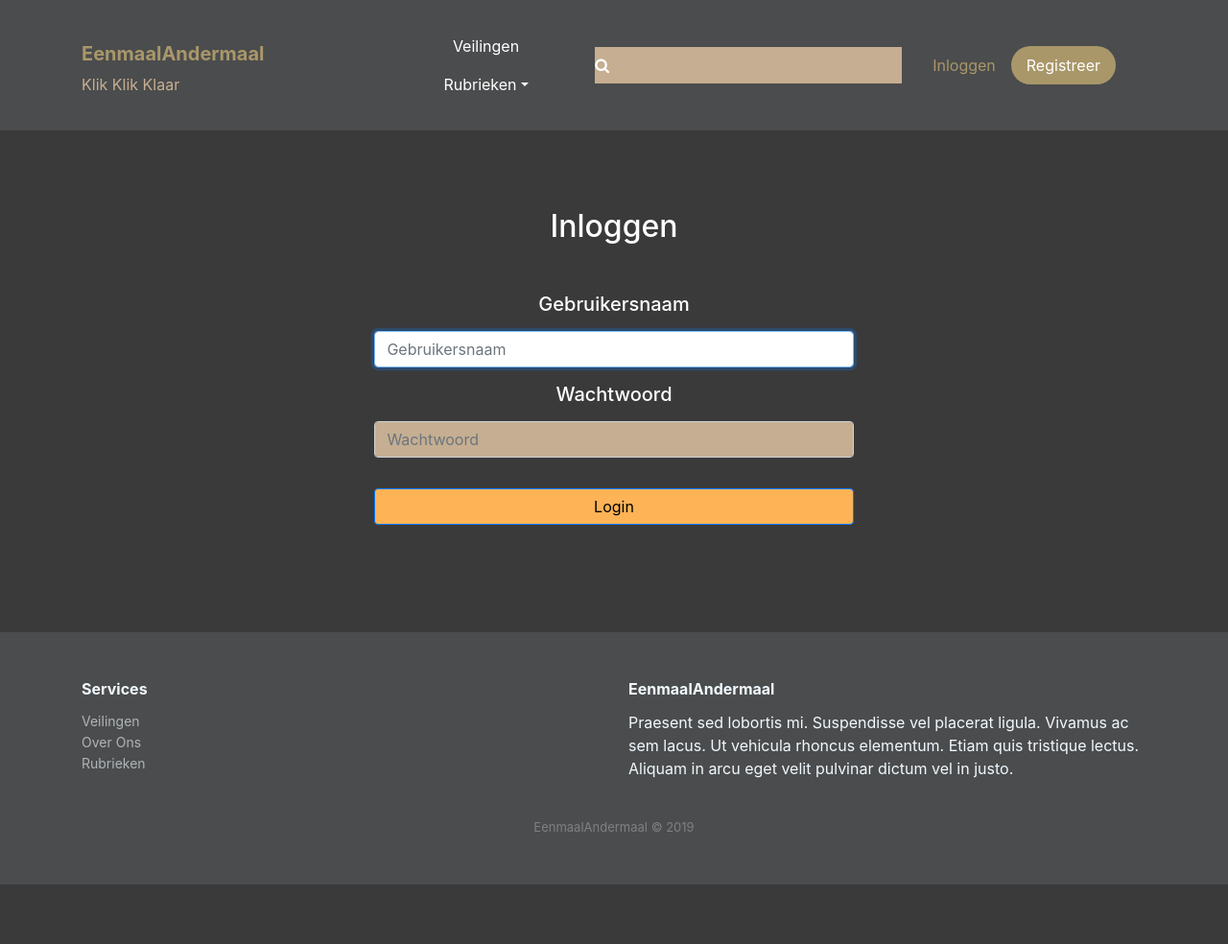
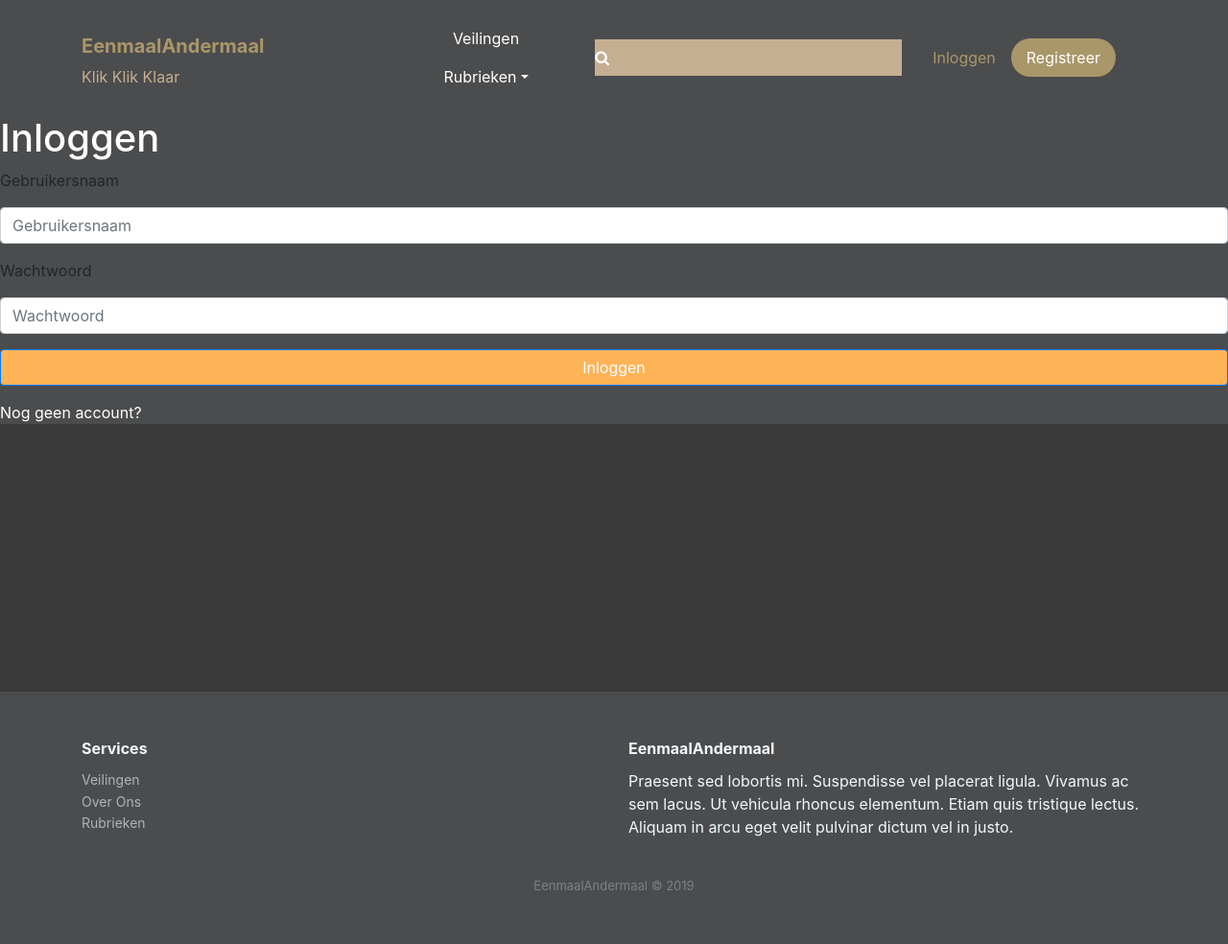
Before and after one commit to AaronThu/IProject, a PHP site: page /login_pagina.php in a window 1280 px wide. Shown: the whole page at 96% size. Before the commit the page ends 922 px from the top, so only its background shows below. Run offline with PHP 8.4, Linux system fonts and the light colour scheme; data that the repository does not hold is empty; a stand-in replaces the project's code that opens the database connection.

Commit message:
Add files via upload

```diff
--- a/Website/login_pagina.php
+++ b/Website/login_pagina.php
@@ -1,34 +1,33 @@
 <?php
-session_Start();
 include_once("database.php");
 include_once("header.php");
+include_once("functies.php");
 ?>
 
+<head>
+    <meta charset="utf-8">
+    <meta name="viewport" content="width=device-width, initial-scale=1.0, shrink-to-fit=no">
+    <title>Untitled</title>
+    <link rel="stylesheet" href="assets/bootstrap/css/bootstrap.min.css">
+    <link rel="stylesheet" href="assets/css/Login-Form-Dark.css">
+    <link rel="stylesheet" href="assets/css/styles.css">
+</head>
 
-<body class="background">
-<main style="min-height: 60vh;margin-right: 10vw;margin-left: 10vw;">
-    <div class="container text-center" style="padding: 4em;">
-        <h2 style="margin: 1ex;color: rgb(255,255,255);">Inloggen</h2>
-        <form style="width: 100%;padding: 2em;" method="post" action="inlog_systeem.php">
-            <h5 class="text-center text-sm-center text-md-center text-lg-center text-xl-center">Gebruikersnaam</h5>
-            <h5 class="text-center text-sm-center text-md-center text-lg-center text-xl-center foutmeldingTekst"></h5>
-            <div class="d-flex d-sm-flex d-md-flex d-lg-flex d-xl-flex justify-content-center align-items-center flex-wrap flex-sm-wrap flex-md-nowrap flex-lg-nowrap justify-content-xl-center align-items-xl-center flex-xl-nowrap"
-                 style="margin: 1em 0em;"> <input
-                        class="form-control inputforms" type="text"
-                        placeholder="Gebruikersnaam" name="Gebruikersnaam" autofocus=""></div>
-            <h5 class="text-center text-sm-center text-md-center text-lg-center text-xl-center">Wachtwoord</h5>
-            <div class="d-flex d-sm-flex d-md-flex d-lg-flex d-xl-flex justify-content-center align-items-center flex-wrap flex-sm-wrap flex-md-nowrap flex-lg-nowrap justify-content-xl-center align-items-xl-center flex-xl-nowrap"
-                 style="margin: 1em 0em;"><input
-                        class="form-control inputforms" type="password"
-                        name="Wachtwoord" placeholder="Wachtwoord" minlength="3"></div>
-            <button class="btn btn-primary text-center registratieKnop" data-bs-hover-animate="pulse" type="submit" name="inloggen">Login
-            </button>
-        </form>
+<body style="height: 600px;">
+    <div class="login-dark" style="background-color: #3a3a3a;height: 601px;">
+        <form method="post" style="background-color: #4b4c4d;"action="inlog_systeem.php">
+            <h2 class="sr-only">Login Form</h2>
+            <div class="illustration">
+                <h1 style="color: rgb(255,255,255);">Inloggen</h1>
+            </div>
+            <div class="form-group"><p>Gebruikersnaam</p><input class="form-control" type="" name="Gebruikersnaam" placeholder="Gebruikersnaam"></div>
+            <div class="form-group"><p>Wachtwoord</p><input class="form-control" type="password" name="Wachtwoord" placeholder="Wachtwoord"minlength="3"></div>
+            <div class="form-group"><button class="btn btn-primary btn-block" type="submit" name="inloggen"style="background-color: #ffb357;">Inloggen</button></div><a class="forgot" href="#" style="color: rgb(255,255,255);">Nog geen account?</a></form>
     </div>
-</main>
-<script src="assets/js/jquery.min.js"></script>
-<script src="assets/bootstrap/js/bootstrap.min.js"></script>
-<script src="assets/js/bs-animation.js"></script>
+    <script src="assets/js/jquery.min.js"></script>
+    <script src="assets/bootstrap/js/bootstrap.min.js"></script>
 </body>
 
-<?php include_once("footer.php")?>
+
+<?php
+include_once("footer.php");
```
